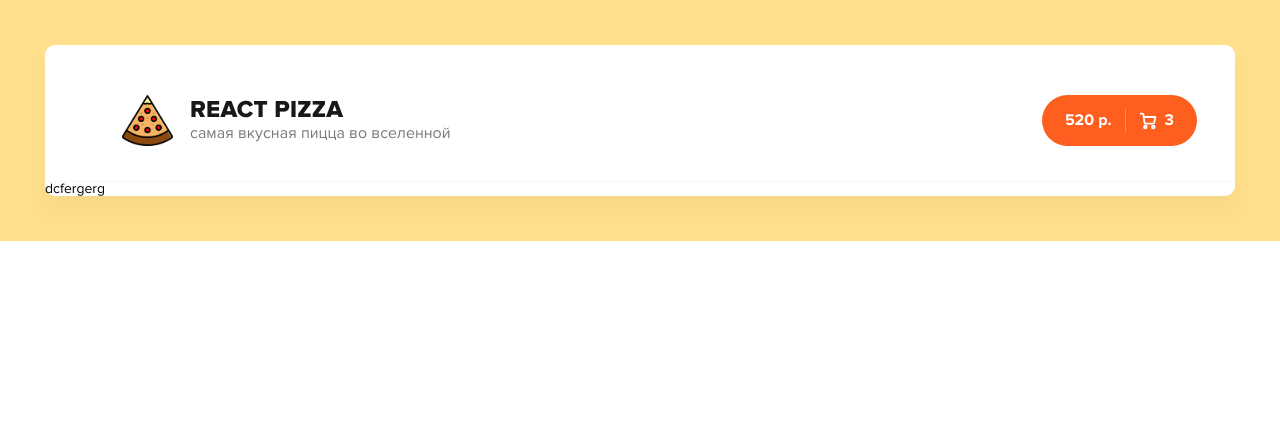
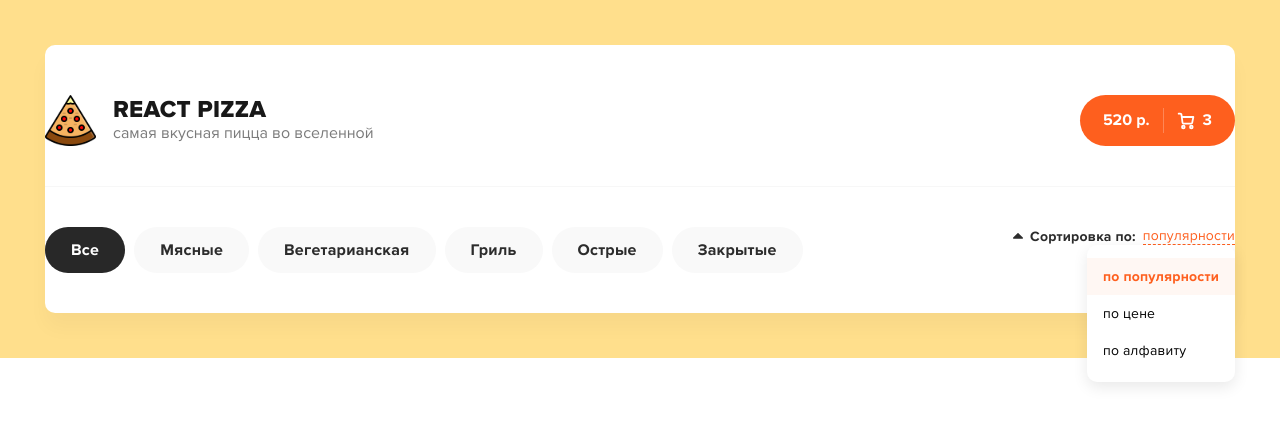
Before and after one commit to Emil-Ka/react-pizza, a React (Create React App) app: page / in a window 1280 px wide. Shown: the top 424 px of the page. Built offline with nearby package versions, Linux system fonts and the light colour scheme.

Commit message:
Сделаны верстка header, filter, sort

```diff
--- a/package.json
+++ b/package.json
@@ -6,6 +6,7 @@
     "@testing-library/jest-dom": "^5.16.2",
     "@testing-library/react": "^12.1.3",
     "@testing-library/user-event": "^13.5.0",
+    "node-sass": "^7.0.1",
     "react": "^17.0.2",
     "react-dom": "^17.0.2",
     "react-scripts": "5.0.0",
--- a/src/app/App.jsx
+++ b/src/app/App.jsx
@@ -2,13 +2,14 @@ import './app.scss'
 
 import Layout from '../components/layout/Layout'
 import Header from '../components/header/Header'
+import Home from '../page/home/Home'
 
 const App = () => {
    return (
       <Layout>
          <div className="app">
             <Header/>
-            <p>dcfergerg</p>
+            <Home/>
          </div>
       </Layout>
    )
--- a/src/components/header/Header.jsx
+++ b/src/components/header/Header.jsx
@@ -6,6 +6,7 @@ import cart from '../../assets/img/cart.svg'
 const Header = () => {
    return (
       <header className="header">
+         <div className="header__container">
             <div className="header__logo logo">
                <img src={logo} alt="logo"/>
                <div>
@@ -19,6 +20,7 @@ const Header = () => {
                <img src={cart} alt="cart"/>
                <span>3</span>
             </button>
+         </div>
       </header>
    )
 }
--- a/src/components/header/header.scss
+++ b/src/components/header/header.scss
@@ -1,8 +1,13 @@
 .header {
-   padding: 50px 38px 35px 77px;
-   display: flex;
-   justify-content: space-between;
-   border-bottom: 1px solid #F7F7F7;;
+   padding: 50px 0 40px;
+   border-bottom: 1px solid #F7F7F7;
+
+   &__container {
+      max-width: 1230px;
+      margin: 0 auto;
+      display: flex;
+      justify-content: space-between;
+   }
 
    &__btn {
       background: #FE5F1E;
--- /dev/null
+++ b/src/page/home/Home.jsx
@@ -0,0 +1,38 @@
+import './home.scss'
+
+import sortSVG from '../../assets/img/sort.svg'
+
+const Home = () => {
+   return (
+      <div className="home">
+         <div className="home__container">
+            <div className="home__content-top">
+               <ul className="categories">
+                  <li className="categories__item categories__item--active">Все</li>
+                  <li className="categories__item">Мясные</li>
+                  <li className="categories__item">Вегетарианская</li>
+                  <li className="categories__item">Гриль</li>
+                  <li className="categories__item">Острые</li>
+                  <li className="categories__item">Закрытые</li>
+               </ul>
+               <div className="sort">
+                  <div className="sort__label">
+                     <img src={sortSVG} alt="sort"/>
+                     <b>Сортировка по:</b>
+                     <span>популярности</span>
+                  </div>
+                  <div className="sort__popup">
+                     <ul>
+                        <li className="sort__item sort__item--active">по популярности</li>
+                        <li className="sort__item">по цене</li>
+                        <li className="sort__item">по алфавиту</li>
+                     </ul>
+                  </div>
+               </div>
+            </div>
+         </div>
+      </div>
+   )
+}
+
+export default Home
--- /dev/null
+++ b/src/page/home/home.scss
@@ -0,0 +1,85 @@
+.home {
+   &__container {
+      max-width: 1230px;
+      margin: 0 auto;
+   }
+
+   &__content-top {
+      display: flex;
+      justify-content: space-between;
+      padding: 40px 0;
+   }
+}
+
+.categories {
+   display: flex;
+
+   &__item {
+      background: #F9F9F9;
+      border-radius: 30px;
+      padding: 15px 26px;
+      margin-right: 9px;
+      height: 46px;
+      font-weight: bold;
+      font-size: 16px;
+      text-align: center;
+      letter-spacing: 0.015em;
+      color: #2C2C2C;
+
+      &--active {
+         background: #282828;
+         color: #fff;
+      }
+   }
+}
+
+.sort {
+   position: relative;
+   &__label {
+      display: flex;
+      align-items: center;
+      b {
+         font-weight: bold;
+         font-size: 14px;
+         line-height: 17px;
+         letter-spacing: 0.015em;
+         color: #2C2C2C;
+         margin: 0 7px;
+      }
+
+      span {
+         font-size: 14px;
+         line-height: 17px;
+         letter-spacing: 0.015em;
+         color: #FE5F1E;
+         border-bottom: 1px dashed #FE5F1E;
+      }
+   }
+
+   &__popup {
+      padding: 13px 0;
+      position: absolute;
+      right: 0;
+      z-index: 2;
+      background: #FFFFFF;
+      box-shadow: 0px 5px 15px rgba(0, 0, 0, 0.09);
+      border-radius: 10px;
+   }
+
+   &__item {
+      font-size: 14px;
+      line-height: 17px;
+      letter-spacing: 0.015em;
+      color: #000000;
+      padding: 10px 16px;
+
+      &--active {
+         background: rgba(254, 95, 30, 0.05);
+         font-weight: bold;
+         font-size: 14px;
+         line-height: 17px;
+         letter-spacing: 0.015em;
+         color: #FE5F1E;
+      }
+   }
+}
```
Also changed, not shown: src/assets/img/sort.svg (added), 1 other file (tests, documents, lock files or other folders). Lines whose indentation alone changed are shown as unchanged.
